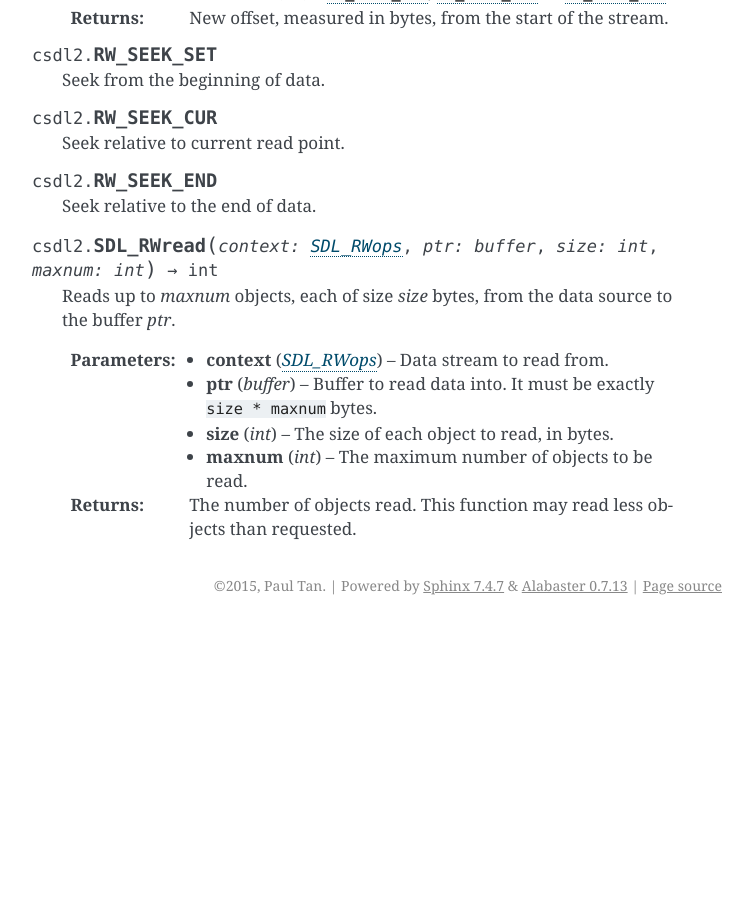
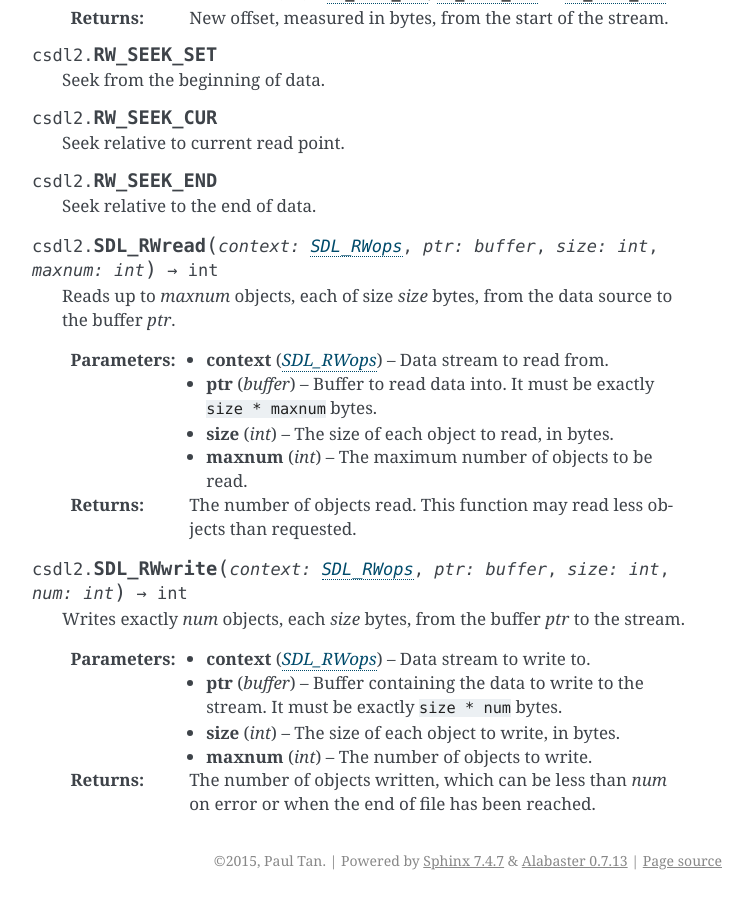
Before and after one commit to pyokagan/pycsdl2, a Sphinx documentation site: the page built from docs/api/rwops.rst, in a window 1280 px wide and 900 px high, scrolled down 3305 px. Shown: the whole window, without its empty margins (388-1141 px from the left). Built offline with Sphinx 7.4.7, drawn with Linux system fonts in a browser that asks for light colours; before the commit the page ends 3930 px from its top, so only the background shows below that.

Commit message:
rwops: implement PyCSDL2_RWwrite(), replacing PyCSDL2_RWWriteFuncCall()
The function signatures of PyCSDL2_RWseek() and
PyCSDL2_RWSeekFunc.__call__() are exactly the same -- the only
difference is that the former gets the callback pointer from the
provided SDL_RWops, while the latter gets the callback pointer from its
own instance data.

As such, we rename PyCSDL2_RWWriteFuncCall() to PyCSDL2_RWwrite(), and
then tweak the function body so we support the above two APIs.

```diff
--- a/docs/api/rwops.rst
+++ b/docs/api/rwops.rst
@@ -188,3 +188,16 @@ of data streams.
    :param int maxnum: The maximum number of objects to be read.
    :returns: The number of objects read. This function may read less objects
              than requested.
+
+.. function:: SDL_RWwrite(context: SDL_RWops, ptr: buffer, size: int, num: int) -> int
+
+   Writes exactly `num` objects, each `size` bytes, from the buffer `ptr` to
+   the stream.
+
+   :param SDL_RWops context: Data stream to write to.
+   :param buffer ptr: Buffer containing the data to write to the stream. It
+                      must be exactly ``size * num`` bytes.
+   :param int size: The size of each object to write, in bytes.
+   :param int maxnum: The number of objects to write.
+   :returns: The number of objects written, which can be less than `num` on
+              error or when the end of file has been reached.
```
Also changed, not shown: 3 other files.
